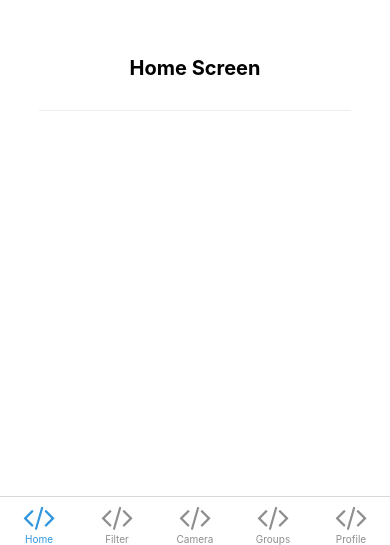
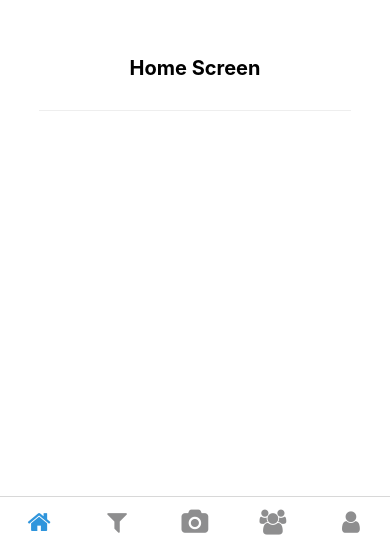
Before and after one commit to jeffzhou02/SpotAFriend, a React Native app: screen /Home in a window 390 px wide. Shown: the part 299-844 px from the top of the page. Built offline with nearby package versions, Linux system fonts and the light colour scheme; what @ui-kitten/components, expo-linking would draw is missing.

Commit message:
improved navbar icons

```diff
--- a/navigation/index.tsx
+++ b/navigation/index.tsx
@@ -69,8 +69,9 @@ function BottomTabNavigator() {
         component={HomeScreen}
         options={({ navigation }: RootTabScreenProps<'Home'>) => ({
           title: 'Home',
+          tabBarShowLabel: false,
           headerShown: false,
-          tabBarIcon: ({ color }) => <TabBarIcon name="code" color={color} />,
+          tabBarIcon: ({ color }) => <TabBarIcon name="home" color={color} />,
         })}
       />
       <BottomTab.Screen
@@ -79,7 +80,8 @@ function BottomTabNavigator() {
         options={{
           title: 'Filter',
           headerShown: false,
-          tabBarIcon: ({ color }) => <TabBarIcon name="code" color={color} />,
+          tabBarShowLabel: false,
+          tabBarIcon: ({ color }) => <TabBarIcon name="filter" color={color} />,
         }}
       />
       <BottomTab.Screen
@@ -88,7 +90,8 @@ function BottomTabNavigator() {
         options={{
           title: 'Camera',
           headerShown: false,
-          tabBarIcon: ({ color }) => <TabBarIcon name="code" color={color} />,
+          tabBarShowLabel: false,
+          tabBarIcon: ({ color }) => <TabBarIcon name="camera" color={color} />,
         }}
       />
       <BottomTab.Screen
@@ -97,7 +100,8 @@ function BottomTabNavigator() {
         options={{
           title: 'Groups',
           headerShown: false,
-          tabBarIcon: ({ color }) => <TabBarIcon name="code" color={color} />,
+          tabBarShowLabel: false,
+          tabBarIcon: ({ color }) => <TabBarIcon name="group" color={color} />,
         }}
       />
       <BottomTab.Screen
@@ -106,7 +110,8 @@ function BottomTabNavigator() {
         options={{
           title: 'Profile',
           headerShown: false,
-          tabBarIcon: ({ color }) => <TabBarIcon name="code" color={color} />,
+          tabBarShowLabel: false,
+          tabBarIcon: ({ color }) => <TabBarIcon name="user" color={color} />,
         }}
       />
     </BottomTab.Navigator>
@@ -120,5 +125,5 @@ function TabBarIcon(props: {
   name: React.ComponentProps<typeof FontAwesome>['name'];
   color: string;
 }) {
-  return <FontAwesome size={30} style={{ marginBottom: -3 }} {...props} />;
+  return <FontAwesome size={25} style={{ marginBottom: -3 }} {...props} />;
 }
```
Also changed, not shown: 1 other file (tests, documents, lock files or other folders).
